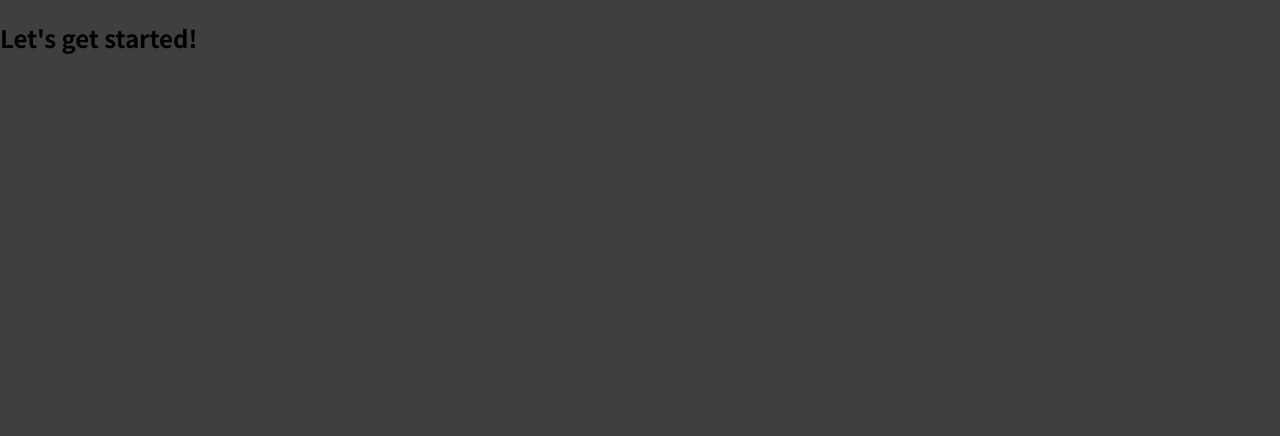
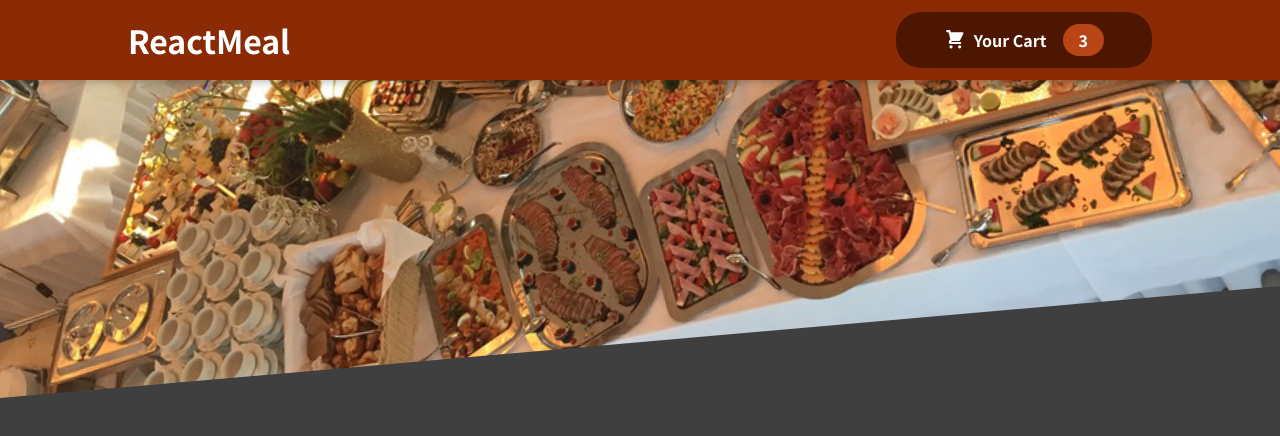
Before and after one commit to rrajput1994/react-complete-guide-code, a React (Create React App) app: page / in a window 1280 px wide. Shown: the top 436 px of the page. Built offline with nearby package versions, Linux system fonts and the light colour scheme.

Commit message:
cart button added in header

```diff
--- a/src/App.js
+++ b/src/App.js
@@ -1,8 +1,10 @@
+import React, { Fragment } from "react";
+import Header from "./components/Lauout/Header";
 function App() {
   return (
-    <div>
-      <h2>Let's get started!</h2>
-    </div>
+    <Fragment>
+      <Header />
+    </Fragment>
   );
 }
 
--- /dev/null
+++ b/src/components/Cart/CartIcon.js
@@ -0,0 +1,13 @@
+const CartIcon = () => {
+  return (
+    <svg
+      xmlns="http://www.w3.org/2000/svg"
+      viewBox="0 0 20 20"
+      fill="currentColor"
+    >
+      <path d="M3 1a1 1 0 000 2h1.22l.305 1.222a.997.997 0 00.01.042l1.358 5.43-.893.892C3.74 11.846 4.632 14 6.414 14H15a1 1 0 000-2H6.414l1-1H14a1 1 0 00.894-.553l3-6A1 1 0 0017 3H6.28l-.31-1.243A1 1 0 005 1H3zM16 16.5a1.5 1.5 0 11-3 0 1.5 1.5 0 013 0zM6.5 18a1.5 1.5 0 100-3 1.5 1.5 0 000 3z" />
+    </svg>
+  );
+};
+
+export default CartIcon;
--- /dev/null
+++ b/src/components/Lauout/Header.js
@@ -0,0 +1,19 @@
+import React, { Fragment } from "react";
+import classes from "./Header.module.css";
+import mealBanner from "../../assets/meals.jpg";
+import HeaderCartButton from "./HeaderCartButton";
+const Header = () => {
+  return (
+    <Fragment>
+      <header className={classes.header}>
+        <h1>ReactMeal</h1>
+        <HeaderCartButton />
+      </header>
+      <div className={classes["main-image"]}>
+        <img src={mealBanner} alt="meal-banner" />
+      </div>
+    </Fragment>
+  );
+};
+
+export default Header;
--- /dev/null
+++ b/src/components/Lauout/Header.module.css
@@ -0,0 +1,29 @@
+.header {
+  position: fixed;
+  top: 0;
+  left: 0;
+  width: 100%;
+  height: 5rem;
+  background-color: #8a2b06;
+  color: white;
+  display: flex;
+  justify-content: space-between;
+  align-items: center;
+  padding: 0 10%;
+  box-shadow: 0 2px 8px rgba(0, 0, 0, 0.25);
+  z-index: 10;
+}
+
+.main-image {
+  width: 100%;
+  height: 25rem;
+  z-index: 0;
+  overflow: hidden;
+}
+
+.main-image img {
+  width: 110%;
+  height: 100%;
+  object-fit: cover;
+  transform: rotateZ(-5deg) translateY(-4rem) translateX(-1rem);
+}
--- /dev/null
+++ b/src/components/Lauout/HeaderCartButton.js
@@ -0,0 +1,17 @@
+import React from "react";
+import CartIcon from "../Cart/CartIcon";
+import classes from "./HeaderCartButton.module.css";
+
+const HeaderCartButton = () => {
+  return (
+    <button className={classes.button}>
+      <span className={classes.icon}>
+        <CartIcon />
+      </span>
+      <span className={classes.cart}>Your Cart</span>
+      <span className={classes.badge}>3</span>
+    </button>
+  );
+};
+
+export default HeaderCartButton;
--- /dev/null
+++ b/src/components/Lauout/HeaderCartButton.module.css
@@ -0,0 +1,59 @@
+.button {
+  cursor: pointer;
+  font: inherit;
+  border: none;
+  background-color: #4d1601;
+  color: white;
+  padding: 0.75rem 3rem;
+  display: flex;
+  justify-content: space-around;
+  align-items: center;
+  border-radius: 25px;
+  font-weight: bold;
+}
+
+.button:hover,
+.button:active {
+  background-color: #2c0d00;
+}
+
+.icon {
+  width: 1.35rem;
+  height: 1.35rem;
+  margin-right: 0.5rem;
+}
+
+.badge {
+  background-color: #b94517;
+  padding: 0.25rem 1rem;
+  border-radius: 25px;
+  margin-left: 1rem;
+  font-weight: bold;
+}
+
+.button:hover .badge,
+.button:active .badge {
+  background-color: #92320c;
+}
+
+.bump {
+  animation: bump 300ms ease-out;
+}
+
+@keyframes bump {
+  0% {
+    transform: scale(1);
+  }
+  10% {
+    transform: scale(0.9);
+  }
+  30% {
+    transform: scale(1.1);
+  }
+  50% {
+    transform: scale(1.15);
+  }
+  100% {
+    transform: scale(1);
+  }
+}
```
Also changed, not shown: src/assets/meals.jpg (added), 1 other file (tests, documents, lock files or other folders).
